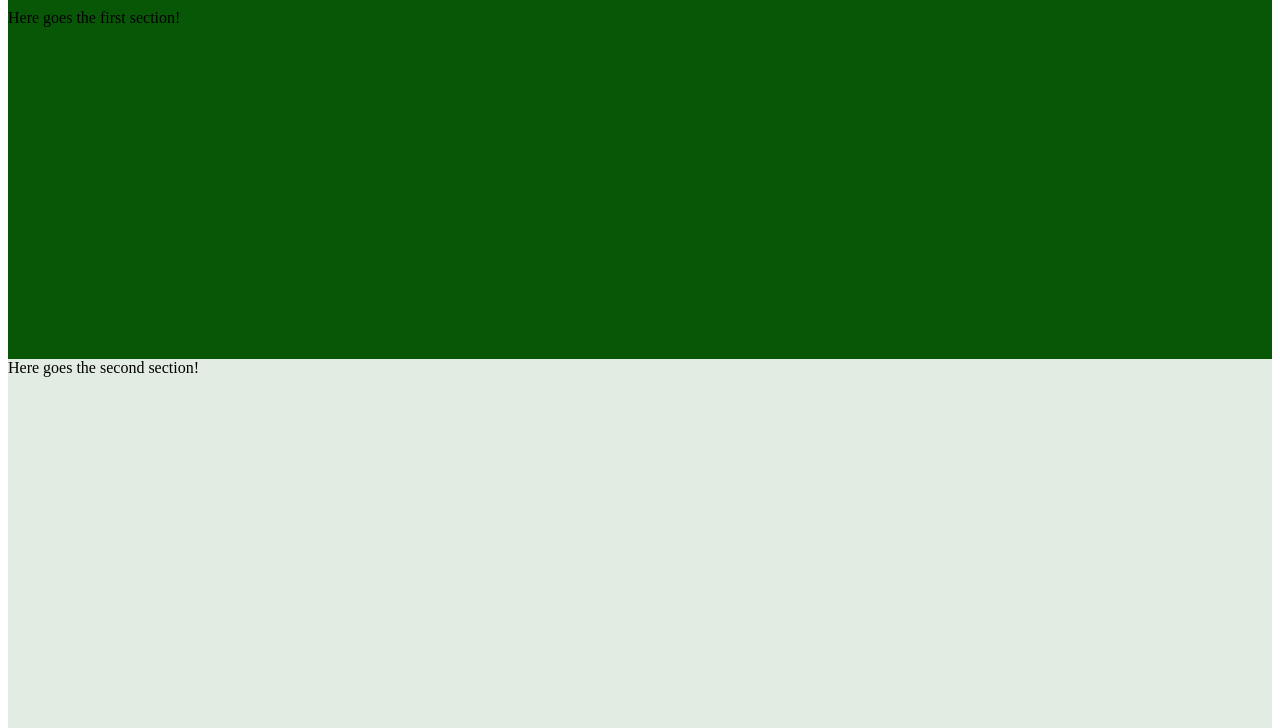
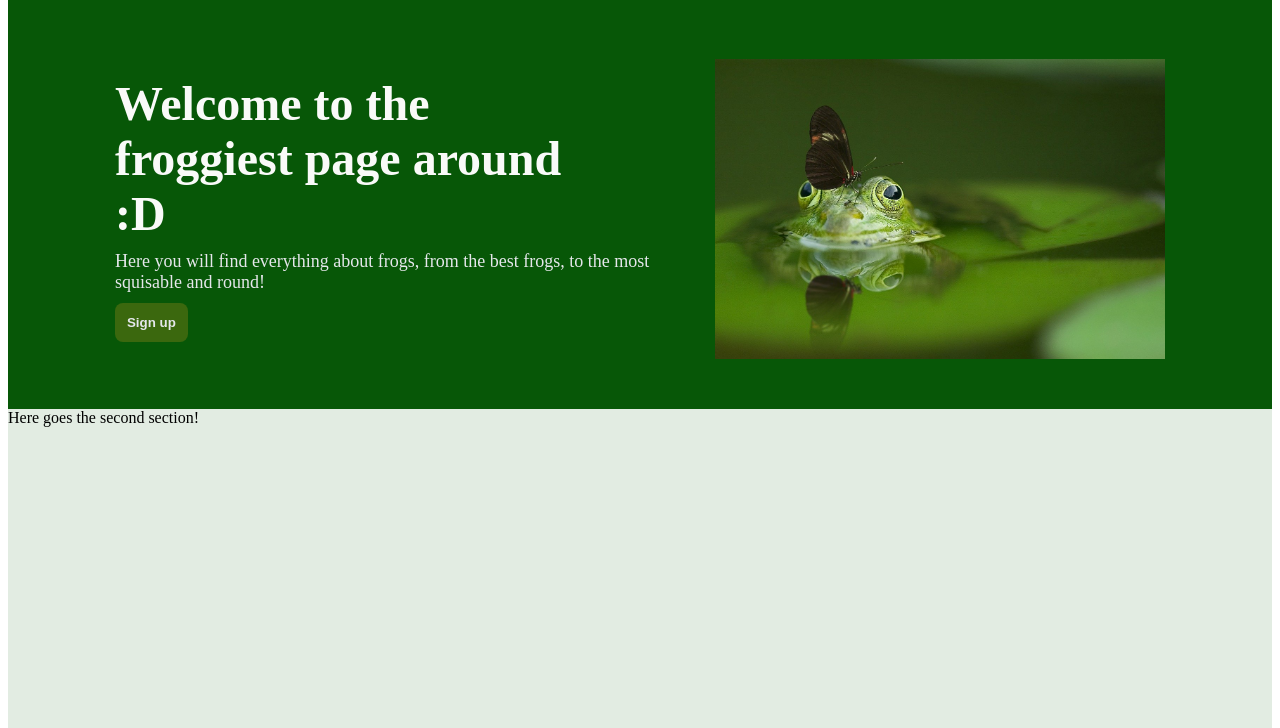
Before and after one commit to tomyyn/TOP-Landing-Page, a plain HTML site: page index.html in a window 1280 px wide. Shown: the part 72-800 px from the top of the page. Drawn offline with Linux system fonts and the light colour scheme.

Commit message:
Complete first section

```diff
--- a/index.html
+++ b/index.html
@@ -19,7 +19,12 @@
     </div>
     <div class="content">
         <div class="sec1">
-            Here goes the first section!
+            <div class="hero container">
+                <div class="hero main">Welcome to the froggiest page around :D</div>
+                <div class="hero secondary">Here you will find everything about frogs, from the best frogs, to the most squisable and round!</div>
+                <div> <button class="hero button">Sign up</button></div>
+            </div>
+            <img src="./imgs/bigFrog.jpg">
         </div>
 
         <div class="sec2">
--- a/styles.css
+++ b/styles.css
@@ -45,7 +45,45 @@ body{
 
 .sec1{
     flex-grow: 1;
-    height: 350px;
+    height: 400px;
+    display: flex;
+    align-items: center;
+    justify-content: center;
+}
+
+.sec1 img{
+    height: 300px;
+}
+
+.hero.container{
+    display: flex;
+    gap:10px;
+    flex-direction: column;
+}
+
+.hero.main{
+    font-size: 48px;
+    font-weight:bolder;
+    color:#F9FAF8;
+    inline-size: 500px;
+    overflow-wrap: break-word;
+}
+
+.hero.secondary{
+    font-size: 18px;
+    color:#E5E7EB;
+    inline-size: 600px;
+    overflow-wrap: break-word;
+}
+
+.hero.button{
+    border-radius: 8px;
+    background-color: rgb(59, 104, 14);
+    border:0px;
+    padding:12px;
+    font-weight: bold;
+    font-size: 20;
+    color:#E5E7EB;
 }
 
 .sec2{
```
Also changed, not shown: imgs/bigFrog.jpg (added).
